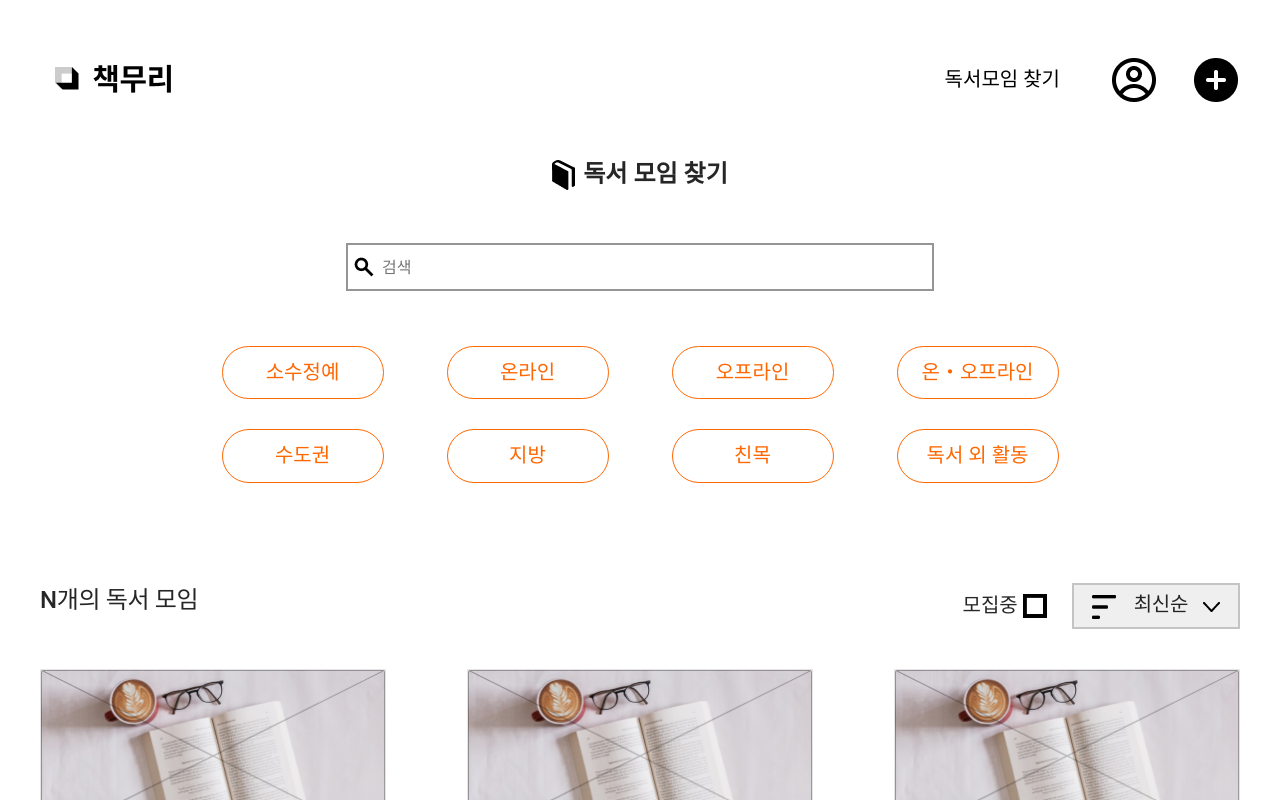
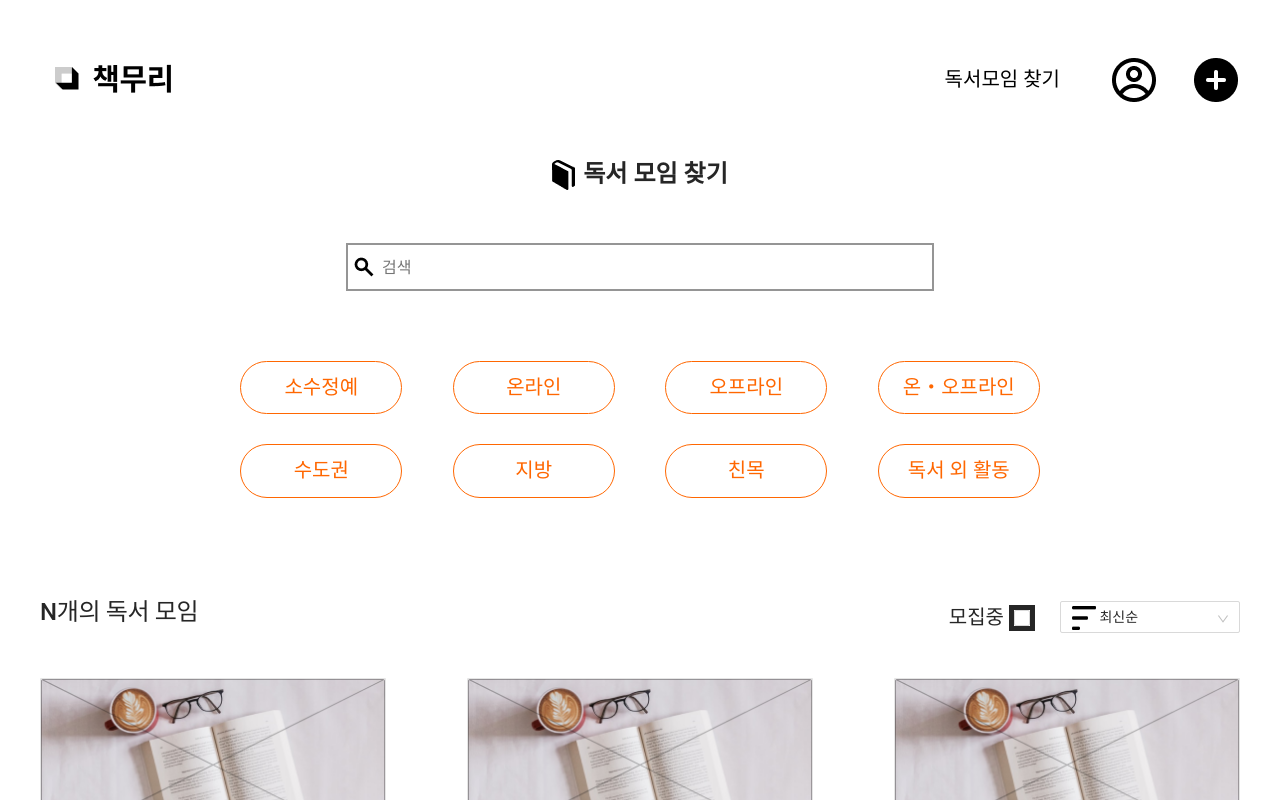
Before and after one commit to chakmuri/chakmuri, a React (Create React App) app in the folder front/: page /board in a window 1280 px wide. Shown: the top 800 px of the page. Built offline with nearby package versions, Linux system fonts and the light colour scheme.

Commit message:
style: 모집중, 정렬 피터 UI 변경

```diff
--- a/front/src/components/board/GatherBox.jsx
+++ b/front/src/components/board/GatherBox.jsx
@@ -1,5 +1,6 @@
 import React from 'react';
 import styled from 'styled-components';
+import { Checkbox } from 'antd';
 
 /**
  * 모집중 박스 컴포넌트 입니다.
@@ -19,18 +20,25 @@ const GatherBoxText = styled.span`
   line-height: 23px;
 `;
 
-const  GatherBoxIcon = styled.div` /* 수정 예정 - 2021.08.23 */
+const  GatherBoxIcon = styled(Checkbox)` /* checked상태일 때, 디자인하는 방법? */
   margin: 0px 25px 0px 5px;
-  cursor: pointer; /* 클릭 시, boardCheckedBox.png로 변경! */
+  cursor: pointer;
+
+  .ant-checkbox {
+    border: solid 5px;
+  }
+
+  .ant-checkbox-checked {
+    color: #000000;
+    background-color: #FFFFFF;
+  }
 `;
 
 const GatherBox = (props) => {
   return (
     <GatherBoxContainer>
       <GatherBoxText>모집중</GatherBoxText>
-      <GatherBoxIcon>
-        <img src="assets/images/boardCheckBox.png" alt="icon.png"/>
-      </GatherBoxIcon>
+      <GatherBoxIcon />
     </GatherBoxContainer>
   );
 };
--- a/front/src/components/board/GatherFilter.jsx
+++ b/front/src/components/board/GatherFilter.jsx
@@ -1,5 +1,8 @@
 import React from "react";
 import styled from "styled-components";
+import { Select } from 'antd';
+
+const { Option } = Select;
 
 /**
  * 이 페이지에서만 사용되는 필터 버튼입니다.
@@ -7,47 +10,21 @@ import styled from "styled-components";
  *  최신순, 인기순(==좋아요순) 으로 필터링해서 모든 독서 모임 카드를 렌더링합니다.
  */
 
-const GatherFilterButton = styled.button` /* 수정 예정 2021.08.23 */
-  border: solid 2px #C4C4C4;
-  cursor: pointer; /* 클릭 시, 밑으로 내려가면서 최신순, 좋아요순 표시 ! */
-  padding: 8px;
-`;
-
-const GatherFilterAlignIcon = styled.span`
-  width: 24px;
-  height: 24px;
-  margin: 10px;
-`;
-
-const GatherFilterText = styled.span`
-  font-family: Roboto;
-  font-style: normal;
-  font-weight: normal;
-  font-size: 20px;
-  line-height: 23px;
-  letter-spacing: -0.015em;
-
-  margin-left: 8px;
-`;
-
-const GatherFilterDownIcon = styled.span`
-  width: 15px;
-  height: 8px;
-  margin: 10px 10px 20px 15px;
+const GatherFilterButton = styled(Select)`
+  margin-top: 3px; /* 모집중 필터와 간격 맞추기 ! */
 `;
 
 const GatherFilter = (props) => {
 	return (
-		<GatherFilterButton>
-      <GatherFilterAlignIcon>
-        <img src="assets/images/boardFilterIcon.png" alt="icon.png" />
-      </GatherFilterAlignIcon>
-			<GatherFilterText>최신순</GatherFilterText>
-			<GatherFilterDownIcon>
-        <img src="assets/images/boardDownButton.png" alt="icon.png" />
-      </GatherFilterDownIcon>
+		<GatherFilterButton defaultValue="최신순" style={{ width: 180 }}>
+      <Option value="최신순">
+        <img src="assets/images/boardFilterIcon.png" alt="icon.png" /> 최신순
+      </Option>
+      <Option value="좋아요순">
+      <img src="assets/images/boardFilterIcon.png" alt="icon.png" /> 좋아요순
+      </Option>
+    </GatherFilterButton>
 
-		</GatherFilterButton>
 	);
 };
 
--- a/front/src/components/board/Search.jsx
+++ b/front/src/components/board/Search.jsx
@@ -25,7 +25,7 @@ const SearchLogoText = styled.span`
 `;
 
 const BtnSection = styled.article`
-  width: 900px;
+  width: 850px;
   margin: auto;
 `;
 
--- a/front/src/components/board/SearchBar.jsx
+++ b/front/src/components/board/SearchBar.jsx
@@ -20,7 +20,7 @@ const SearchBarContainer = styled.div`
 	display: flex;
 	align-items: center;
 	margin-top: 53px;
-	margin-bottom: 25px;
+	margin-bottom: 40px;
 
 	letter-spacing: -0.015em;
 `;
```
